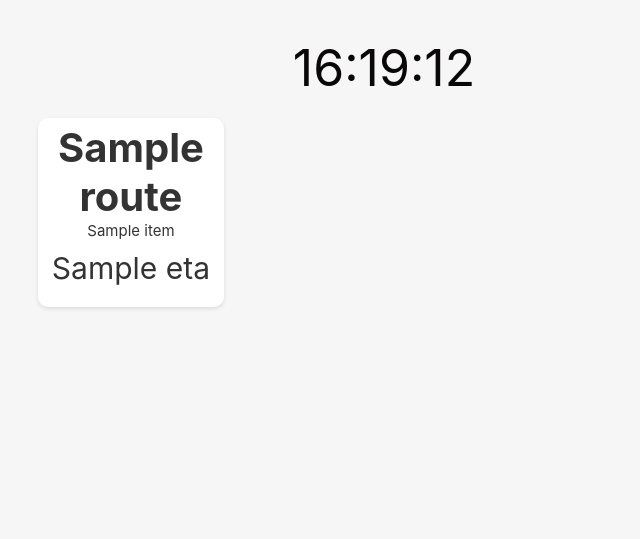
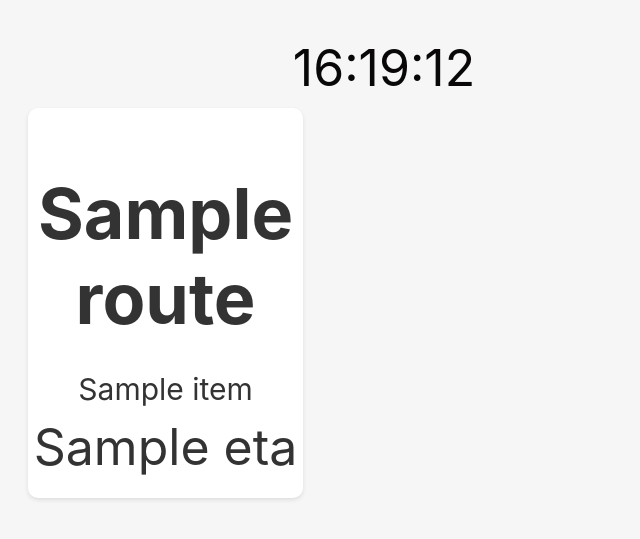
Before and after one commit to ashvanje/eta-dashboard, a Flask app: template templates/dashboard.html in a window 768 px wide. Shown: the top 539 px of the page, without its empty margins (0-640 px from the left). Run offline with Flask 3, Linux system fonts and the light colour scheme; the template is opened without the code that fills it: most values are stand-ins (such as "Sample title", 1, 10 or a date in 2020).

Commit message:
update FE

```diff
--- a/templates/dashboard.html
+++ b/templates/dashboard.html
@@ -141,7 +141,13 @@
             }
         }
 
-        @media only screen and (min-width: 601px) and (max-width: 1200px) {
+        @media only screen and (min-width: 601px) and (max-width: 800px) {
+            .grid-container {
+                grid-template-columns: repeat(3, 1fr);
+                margin: 0;
+            }
+        }
+        @media only screen and (min-width: 801px) and (max-width: 1200px) {
             .grid-item h2 {
                 font-size: 40px;
                 /* margin-bottom: 10px; */
```
